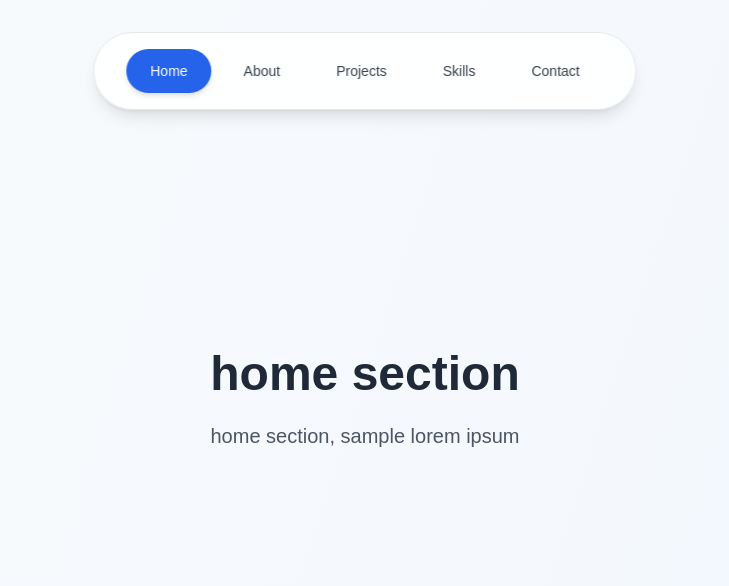
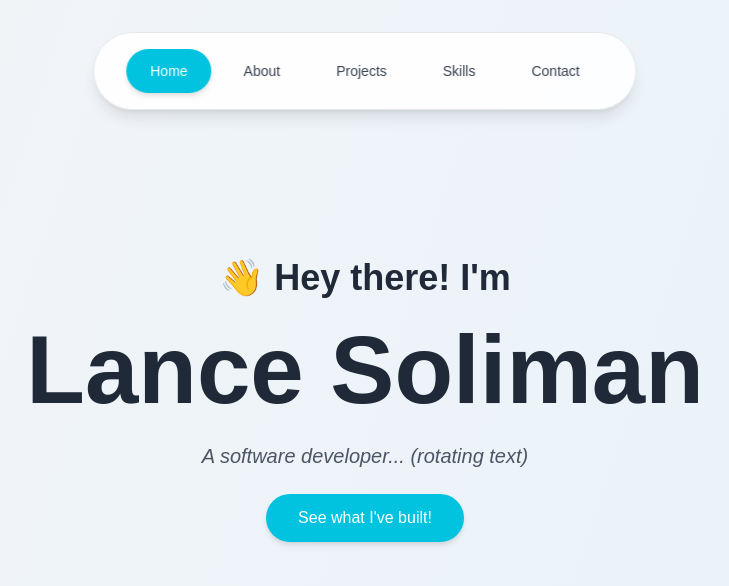
Before and after one commit to solimanlance/lances-portfolio, a Next.js app: page / in a window 1280 px wide. Shown: the top 586 px of the page, without its empty margins (275-1004 px from the left). Built offline with nearby package versions, Linux system fonts and the light colour scheme.

Commit message:
added skeleton to home section

```diff
--- a/src/pages/index.js
+++ b/src/pages/index.js
@@ -49,7 +49,7 @@ export default function Home() {
 
 
   return (
-    <div className="min-h-screen bg-gradient-to-br from-slate-50 to-blue-50">
+    <div className="min-h-screen bg-gradient-to-br from-gray-100 to-sky-100">
 
       {/* 'navbar' which is just buttons at the top */}
       <nav className="absolute top-8 left-1/2 transform -translate-x-1/2 z-50">
@@ -61,7 +61,7 @@ export default function Home() {
                 onClick={() => scrollToSection(section.id)}
                 className={`px-6 py-3 rounded-full text-sm font-medium transition-all duration-300 ${
                   activeSection === section.id
-                    ? 'text-white bg-blue-600 shadow-md'
+                    ? 'text-white bg-[#01C2DF] shadow-md'
                     : 'text-gray-700 hover:text-blue-600 hover:bg-blue-50'
                 }`}
               >
@@ -69,20 +69,28 @@ export default function Home() {
               </button>
             ))}
           </div>
+
         </div>
       </nav>
 
       {/* sections */}
       <section id="home" className="min-h-screen flex items-center justify-center">
         <div className="text-center">
-          <h1 className="text-5xl font-bold text-gray-800 mb-6">home section</h1>
-          <p className="text-xl text-gray-600 max-w-2xl mx-auto">
-              home section, sample lorem ipsum
+          <h1 className="text-4xl font-bold text-gray-800 mb-6">👋 Hey there! I'm</h1>
+          <h1 className="text-8xl font-bold text-gray-800 mb-6">Lance Soliman</h1>
+          <p className="text-xl text-gray-600 max-w-2xl mx-auto italic">
+              A software developer... (rotating text)
           </p>
+          <button
+                onClick={() => scrollToSection("projects")}
+                className= "mt-6 px-8 py-3 rounded-full text-medium font-medium transition-all duration-300 text-white bg-[#01C2DF] shadow-md hover:bg-sky-600"
+              >
+              See what I've built!
+          </button>
         </div>
       </section>
 
-      <section id="about" className="min-h-screen flex items-center justify-center bg-gray-50">
+      <section id="about" className="min-h-screen flex items-center justify-center">
         <div className="text-center">
           <h2 className="text-4xl font-bold text-gray-800 mb-6">About Me</h2>
           <p className="text-xl text-gray-600 max-w-2xl mx-auto">
@@ -105,7 +113,7 @@ export default function Home() {
         </div>
       </section>
 
-      <section id="skills" className="min-h-screen flex items-center justify-center bg-gray-50">
+      <section id="skills" className="min-h-screen flex items-center justify-center">
         <div className="text-center">
           <h2 className="text-4xl font-bold text-gray-800 mb-6">Skills</h2>
           <div className="flex flex-wrap justify-center gap-4 max-w-5xl mx-auto">
```
